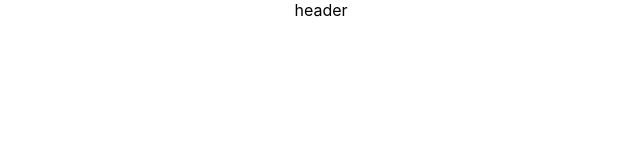
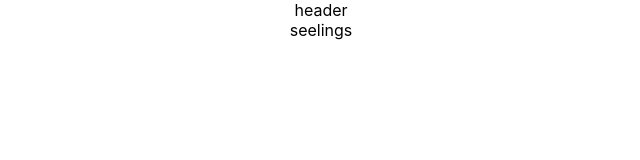
Before and after one commit to rouxxi/checkpoint4_partager_front-end, a React (Create React App) app: page /selling in a window 1280 px wide. Shown: the top 160 px of the page, without its empty margins (319-959 px from the left). Built offline with nearby package versions, Linux system fonts and the light colour scheme.

Commit message:
routing finished

```diff
--- a/src/router/Router.jsx
+++ b/src/router/Router.jsx
@@ -1,8 +1,11 @@
 import React from 'react';
 import { BrowserRouter, Route, Switch } from 'react-router-dom';
+import Basket from '../views/Basket/Basket';
+import Buying from '../views/Buying/Buying';
 import Connection from '../views/Connection/Connection';
 import Home from '../views/Home/Home';
 import Orders from '../views/Orders/Orders';
+import Selling from '../views/Selling/Selling';
 import Subscribe from '../views/Subscribe/Subscribe';
 
 function Router() {
@@ -21,6 +24,15 @@ function Router() {
 				<Route exact path='/order'>
 					<Orders />
 				</Route>
+				<Route exact path='/basket'>
+					<Basket />
+				</Route>
+				<Route exact path='/buying'>
+					<Buying />
+				</Route>
+				<Route exact path='/selling'>
+					<Selling />
+				</Route>
 			</Switch>
 		</BrowserRouter>
 	);
--- /dev/null
+++ b/src/views/Buying/Buying.jsx
@@ -0,0 +1,7 @@
+import React from 'react';
+
+function Buying() {
+	return <div>buy</div>;
+}
+
+export default Buying;
--- /dev/null
+++ b/src/views/Selling/Selling.jsx
@@ -0,0 +1,7 @@
+import React from 'react';
+
+function Selling() {
+	return <div>seelings</div>;
+}
+
+export default Selling;
```
Also changed, not shown: src/setupTests.js (line endings or trailing spaces), 1 other file (tests, documents, lock files or other folders). Lines whose indentation alone changed are shown as unchanged.
